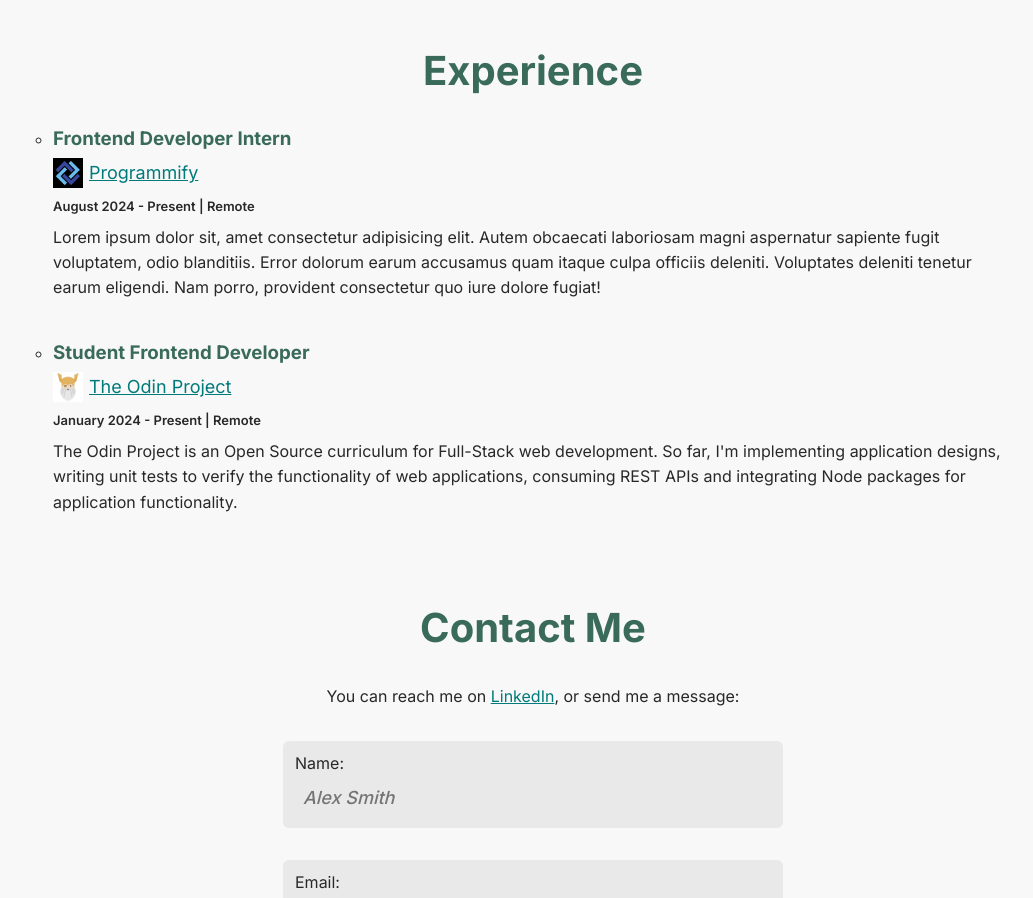
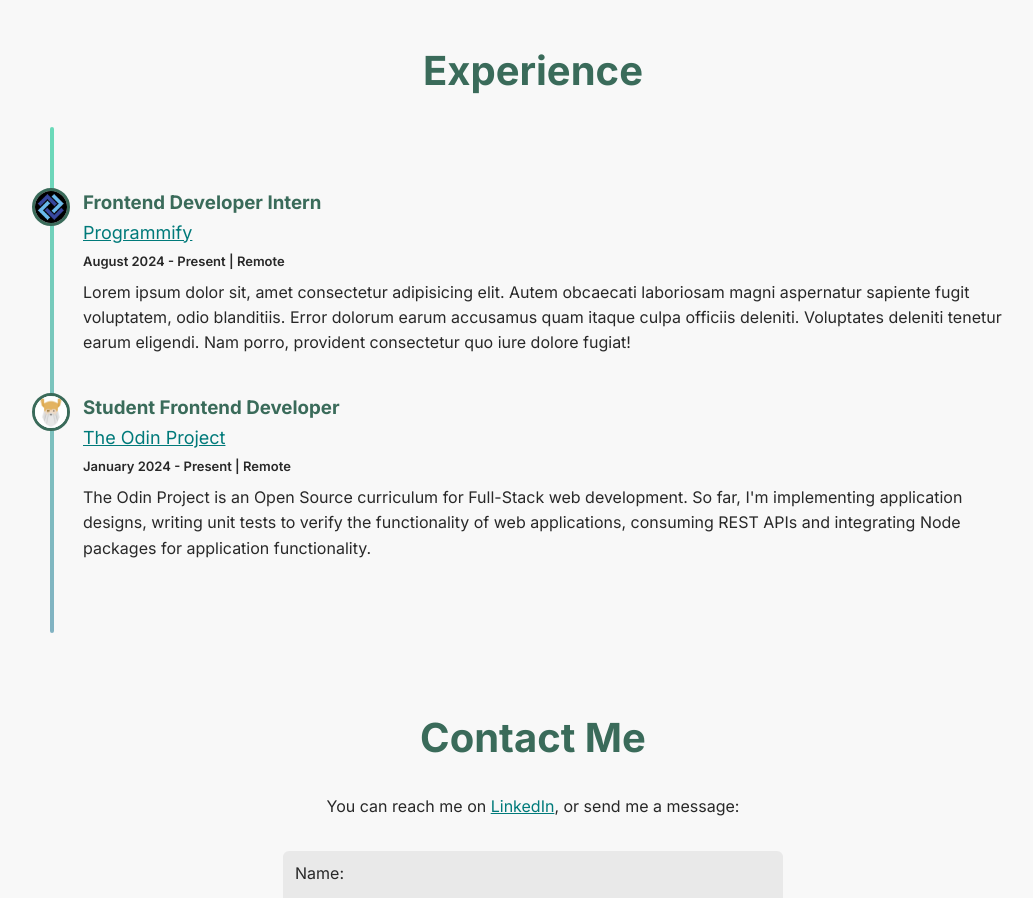
Before and after one commit to climaxmba/portfolio, a Next.js app: page / in a window 1280 px wide. Shown: the part 2700-3598 px from the top of the page, without its empty margins (107-1140 px from the left). Built offline with nearby package versions, Linux system fonts and the light colour scheme.

Commit message:
Add timeline effects

```diff
--- a/src/app/components/experience/Experience.tsx
+++ b/src/app/components/experience/Experience.tsx
@@ -1,14 +1,17 @@
 "use client";
 
 import experiences from "@/app/assets/data/experienceData";
+import Image from "next/image";
 
 import styles from "./experience.module.scss";
-import Image from "next/image";
 
 export default function Experience() {
   return (
     <section className={styles.container}>
       <h2>Experience</h2>
+
+      <div className={styles.timeline}>
+        <div className={styles.ruler}></div>
         <ul>
           {experiences.map((experience, i) => (
             <li key={i}>
@@ -17,8 +20,8 @@ export default function Experience() {
                 <Image
                   alt="Company's Logo"
                   src={experience.company.image.src}
-                height={30}
-                width={30}
+                  height={38}
+                  width={38}
                 />
                 {experience.company.name}
               </a>
@@ -29,6 +32,7 @@ export default function Experience() {
             </li>
           ))}
         </ul>
+      </div>
     </section>
   );
 }
--- a/src/app/components/experience/experience.module.scss
+++ b/src/app/components/experience/experience.module.scss
@@ -6,8 +6,24 @@
     margin: 2rem 0;
   }
 
+  .timeline {
+    position: relative;
+    padding: 4rem 0;
+    padding-left: 30px;
+
+    .ruler {
+      position: absolute;
+      left: 15px;
+      top: 0;
+      bottom: 0;
+      width: 4px;
+      border-radius: 5px;
+      transform: translateX(-50%);
+      background: linear-gradient(#6adab9, #7bc4bd, #81b2c2);
+    }
+
     ul {
-    list-style: circle;
+      list-style: none;
       display: flex;
       flex-direction: column;
       gap: 2rem;
@@ -17,9 +33,19 @@
         .company {
           font-size: large;
           margin: 0.5rem 0;
-        display: flex;
+          display: inline-flex;
           align-items: center;
           gap: 6px;
+          position: relative;
+
+          img {
+            position: absolute;
+            border: 3px solid var(--accentcolor);
+            border-radius: 50%;
+            margin-top: -50px;
+            margin-left: -32px;
+            transform: translateX(-50%);
+          }
         }
 
         .periodLocation {
@@ -33,3 +59,4 @@
       }
     }
   }
+}
```
Lines whose indentation alone changed are shown as unchanged.
